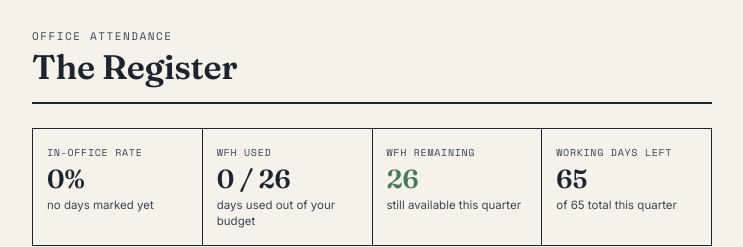
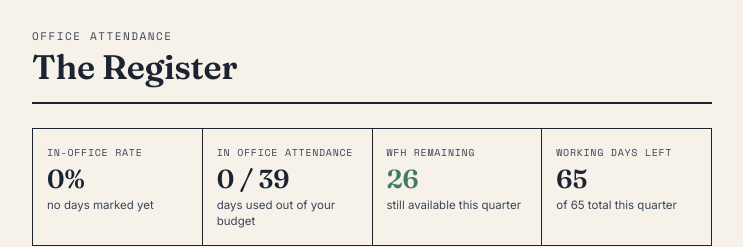
Before and after one commit to Aryan-k-07/WFH-Tracker, a React (Vite) app: page / in a window 1280 px wide. Shown: the top 247 px of the page, without its empty margins (268-1011 px from the left). Built offline with nearby package versions, Linux system fonts and the light colour scheme.

Commit message:
Update StatRow.jsx

```diff
--- a/src/components/StatRow.jsx
+++ b/src/components/StatRow.jsx
@@ -14,9 +14,9 @@ export default function StatRow({ entries }) {
       </div>
 
       <div className="stat">
-        <div className="stat-label">WFH used</div>
+        <div className="stat-label">In Office attendance</div>
         <div className={'stat-value' + (s.wfhDays > s.wfhBudget ? ' warn' : '')}>
-          {s.wfhDays} / {s.wfhBudget}
+          {s.officeDays} / {s.workingDays-s.wfhBudget}
         </div>
         <div className="stat-sub">days used out of your budget</div>
       </div>
```
